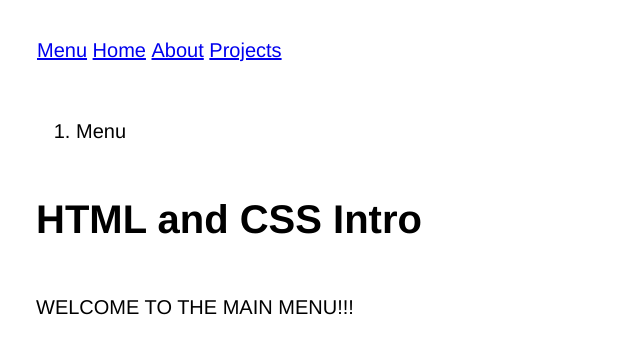
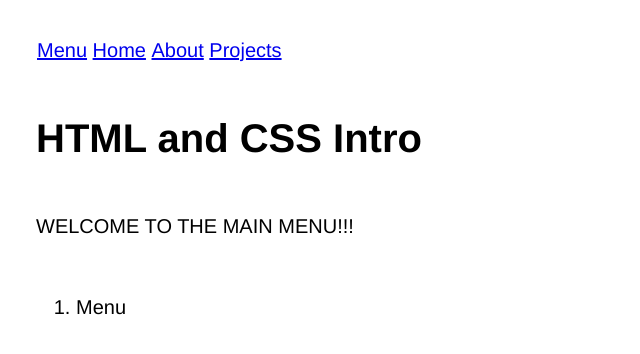
Before and after one commit to Hiro-Fujita/html_css, a plain HTML site: page MENU.html in a window 1280 px wide. Shown: the whole page, without its empty margins (0-640 px from the left). Drawn offline with Linux system fonts and the light colour scheme.

Commit message:
testing: breadcrumb menu

```diff
--- a/MENU.html
+++ b/MENU.html
@@ -15,11 +15,6 @@
             <li><a href="about.html">About</a></li>
             <li><a href="index.html">Projects</a></li>
         </menu>
-        <nav aria-label="breadcrumb">
-            <ol class="breadcrumb">
-                <li class="breadcrumb-item active" aria-current="page">Menu</li>
-            </ol>
-        </nav>
     </header>
     <main>
         <h1>HTML and CSS Intro</h1>
@@ -27,6 +22,11 @@
             WELCOME TO THE MAIN MENU!!!
         </p>
     </main>
+    <nav aria-label="breadcrumb">
+        <ol class="breadcrumb">
+            <li class="breadcrumb-item active" aria-current="page">Menu</li>
+        </ol>
+    </nav>
 </div>
 </body>
 </html>
--- a/css/style.css
+++ b/css/style.css
@@ -8,6 +8,7 @@ html {
     margin-left: auto;
     margin-right: auto;
 }
+nav {""}
 h1 {
     font-size: 200%;
 }
```
